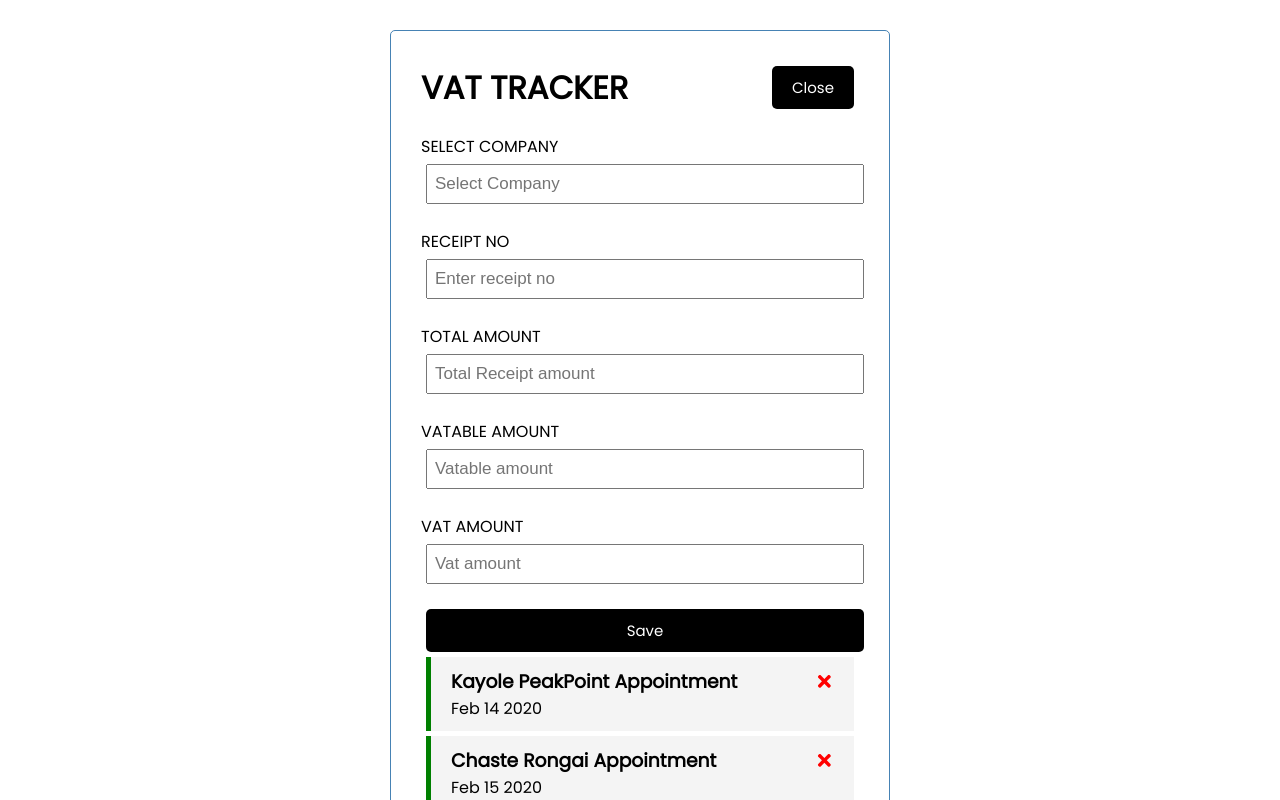
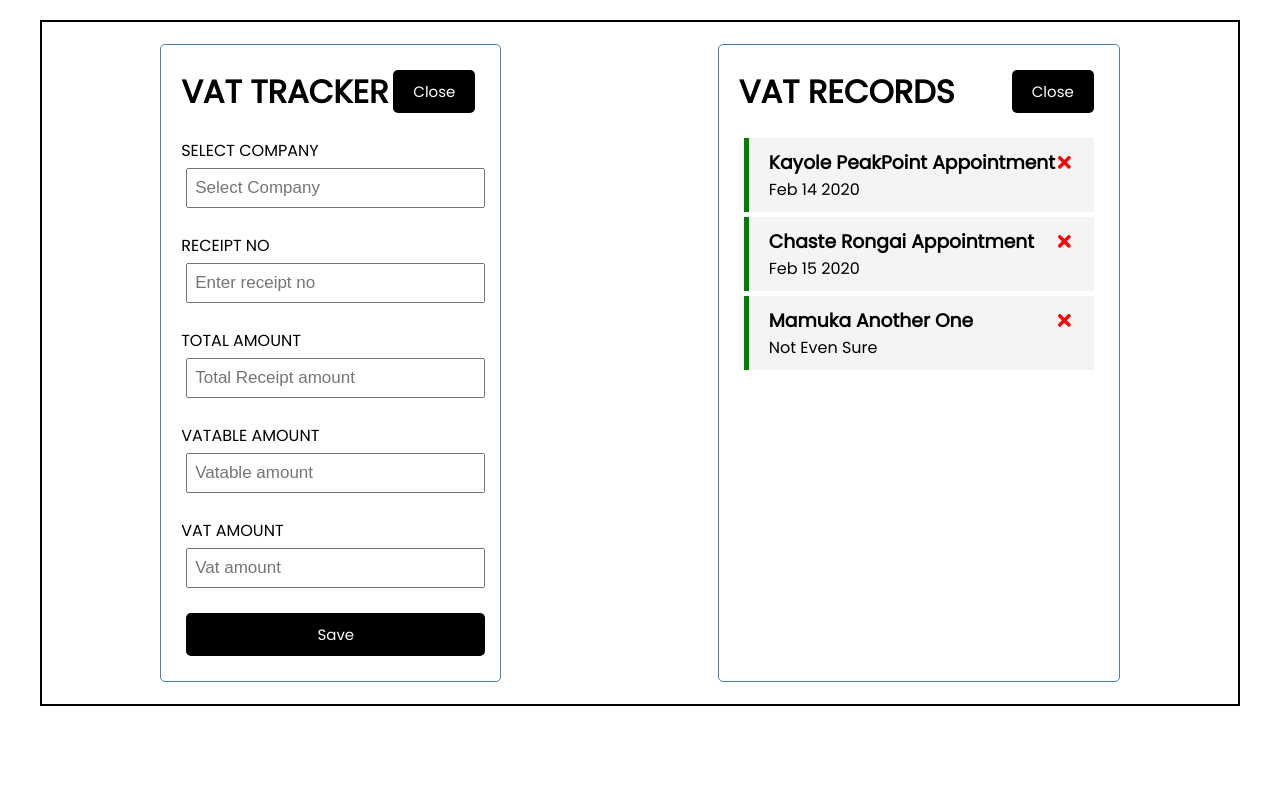
Before and after one commit to ggachara/vat-app, a React (Create React App) app: page / in a window 1280 px wide. Shown: the top 800 px of the page. Built offline with nearby package versions, Linux system fonts and the light colour scheme; data requests are answered from the project's data file.

Commit message:
container update

```diff
--- a/src/App.js
+++ b/src/App.js
@@ -70,10 +70,15 @@ const fetchTask = async (id) => {
   }
 
   return (
-    <div className="container">
-     <Header onBtn={() => setShowAdd(!showAdd)} showAdd={showAdd} />
-     {showAdd && <AddTask onAdd={addTask}/>}
-     {tasks.length > 0 ? <Tasks tasks={tasks} onDelete={deleteTask} onToggle={toggleReminder}/> : 'Show nothing here!!!'}
+    <div className="big-container">
+      <div className="container">
+      <Header onBtn={() => setShowAdd(!showAdd)} showAdd={showAdd} title={"VAT TRACKER"}/>
+      {showAdd && <AddTask  onAdd={addTask}/>}
+      </div>
+      <div className="container">
+      <Header onBtn={() => setShowAdd(!showAdd)} showAdd={showAdd} title={"VAT RECORDS"}/>
+      {tasks.length > 0 ? <Tasks tasks={tasks} onDelete={deleteTask} onToggle={toggleReminder}/> : 'Show nothing here!!!'}
+      </div>
     </div>
   );
 }
--- a/src/components/Header.js
+++ b/src/components/Header.js
@@ -1,7 +1,7 @@
-const Header = ({ onBtn, showAdd }) => {
+const Header = ({ onBtn, showAdd,title }) => {
     return (
         <header className="header">
-            <h1>VAT TRACKER</h1>
+            <h1>{title}</h1>
             <button className="btn" onClick={onBtn} > {showAdd ? 'Close' : 'Add'}</button>
         </header>
     )
--- a/src/index.css
+++ b/src/index.css
@@ -10,13 +10,23 @@ body {
   font-family: 'Poppins', sans-serif;
 }
 
+.big-container {
+  display: flex;
+  flex-direction: row;
+  align-content: center;
+  max-width: 1200px;
+  margin: 20px auto;
+  padding: 10px;
+  border: 2px solid black;
+
+}
 .container {
-  max-width: 500px;
-  margin: 30px auto;
+  max-width: 700px;
+  margin: 12px auto;
   overflow: auto;
   min-height: 300px;
   border: 1px solid steelblue;
-  padding: 30px;
+  padding: 20px;
   border-radius: 5px;
 }
 
@@ -76,7 +86,7 @@ body {
 }
 
 .form-control {
-  margin: 20px 0;
+  margin: 20px 0px;
 }
 
 .form-control label {
```
Also changed, not shown: 1 other file (tests, documents, lock files or other folders).
